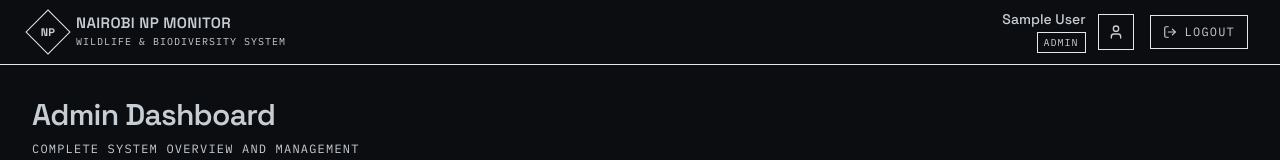
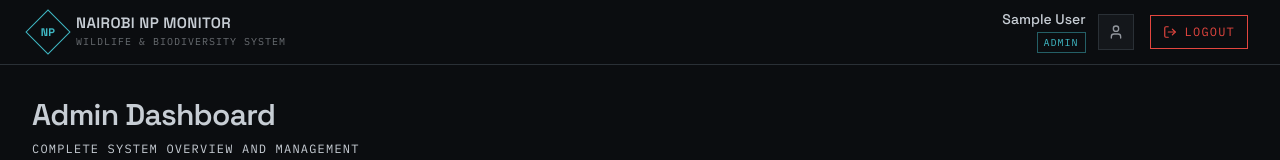
Before and after one commit to timovibes/final-wildlife-monitoring, a React (Create React App) app in the folder frontend/: page /admin in a window 1280 px wide. Shown: the top 160 px of the page. Built offline with nearby package versions, Linux system fonts and the light colour scheme; no server answers; sample sign-in values are in the browser's storage.

Commit message:
style: apply dark-ops tokens to Navbar

```diff
--- a/frontend/src/components/shared/Navbar.jsx
+++ b/frontend/src/components/shared/Navbar.jsx
@@ -10,21 +10,21 @@ const Navbar = ({ user, onMenuToggle }) => {
   };
 
   return (
-    <nav className="bg-bush border-b border-bush-line sticky top-0 z-10">
+    <nav className="bg-ops border-b border-ops-line sticky top-0 z-10">
       <div className="max-w-7xl mx-auto px-4 sm:px-6 lg:px-8">
         <div className="flex justify-between h-16 items-center">
           <div className="flex items-center">
             <button
               onClick={onMenuToggle}
-              className="lg:hidden mr-4 text-bone/60 hover:text-bone"
+              className="lg:hidden mr-4 text-steel/60 hover:text-steel"
               aria-label="Toggle menu"
             >
               <Menu className="h-5 w-5" />
             </button>
 
             <div className="flex items-center gap-3">
-              <div className="w-8 h-8 border border-ochre flex items-center justify-center rotate-45 flex-shrink-0">
-                <span className="-rotate-45 font-display font-bold text-[11px] text-ochre">
+              <div className="w-8 h-8 border border-cyan flex items-center justify-center rotate-45 flex-shrink-0">
+                <span className="-rotate-45 font-display font-bold text-[11px] text-cyan">
                   NP
                 </span>
               </div>
@@ -32,7 +32,7 @@ const Navbar = ({ user, onMenuToggle }) => {
                 <h1 className="font-display font-semibold text-[15px] tracking-wide leading-none">
                   NAIROBI NP MONITOR
                 </h1>
-                <p className="font-mono text-[10px] uppercase tracking-widest text-bone/50 mt-1">
+                <p className="font-mono text-[10px] uppercase tracking-widest text-steel/50 mt-1">
                   Wildlife &amp; Biodiversity System
                 </p>
               </div>
@@ -42,21 +42,21 @@ const Navbar = ({ user, onMenuToggle }) => {
           <div className="flex items-center gap-4">
             <div className="flex items-center gap-3">
               <div className="text-right hidden sm:block">
-                <p className="text-sm font-medium text-bone leading-none">
+                <p className="text-sm font-medium text-steel leading-none">
                   {user?.firstName} {user?.lastName}
                 </p>
-                <span className="inline-block mt-1.5 font-mono text-[10px] tracking-widest uppercase text-ochre border border-ochre-dim px-1.5 py-0.5">
+                <span className="inline-block mt-1.5 font-mono text-[10px] tracking-widest uppercase text-cyan border border-cyan-dim px-1.5 py-0.5">
                   {user?.role}
                 </span>
               </div>
-              <div className="h-9 w-9 border border-bush-line bg-bush-surface flex items-center justify-center">
-                <User className="h-4 w-4 text-bone/70" />
+              <div className="h-9 w-9 border border-ops-line bg-ops-surface flex items-center justify-center">
+                <User className="h-4 w-4 text-steel/70" />
               </div>
             </div>
 
             <button
               onClick={handleLogout}
-              className="inline-flex items-center gap-2 border border-rust text-rust font-mono text-xs uppercase tracking-widest px-3 py-2 hover:bg-rust hover:text-bush transition-colors"
+              className="inline-flex items-center gap-2 border border-signal text-signal font-mono text-xs uppercase tracking-widest px-3 py-2 hover:bg-signal hover:text-ops transition-colors"
             >
               <LogOut className="h-3.5 w-3.5" />
               Logout
```
